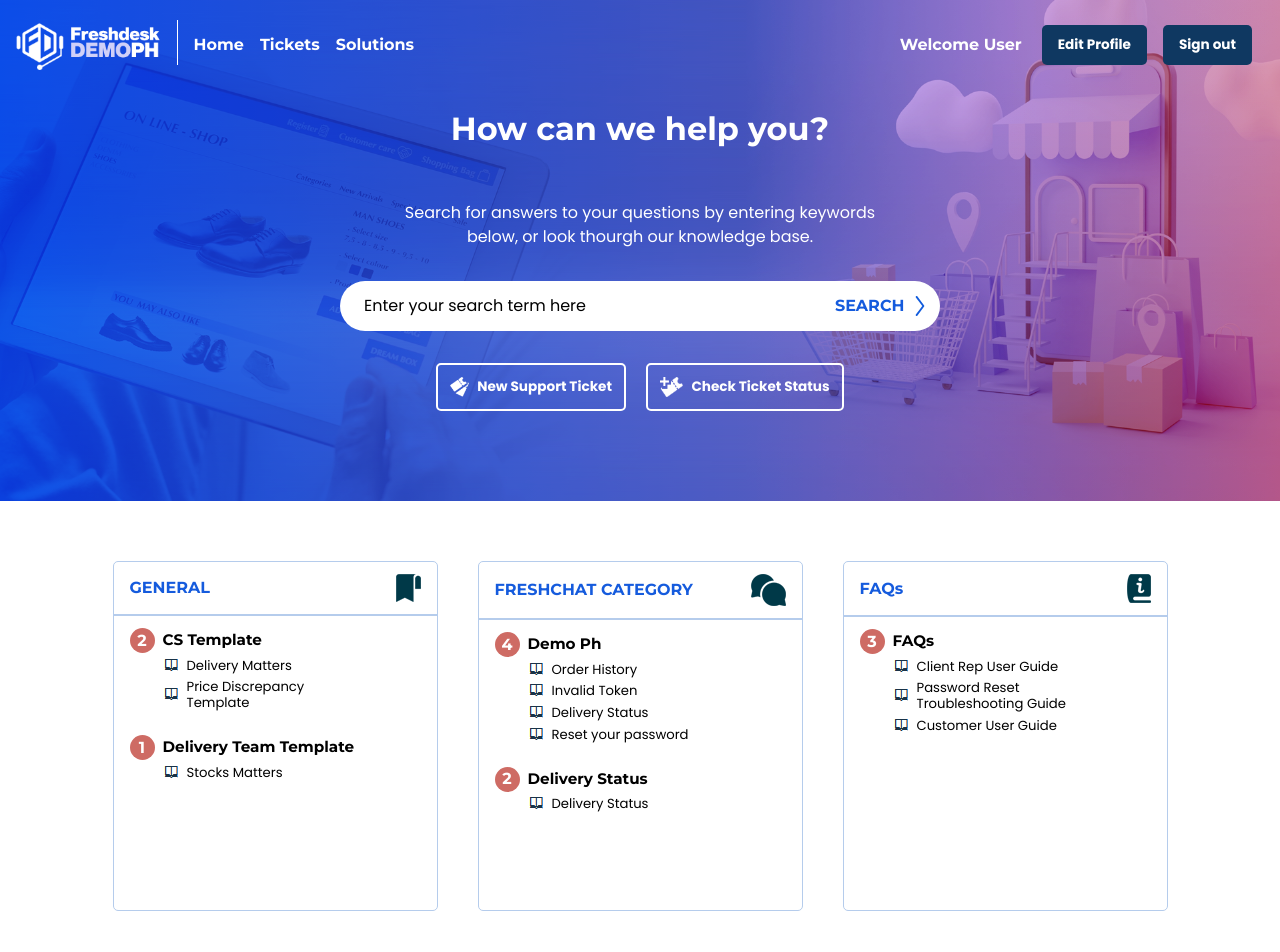
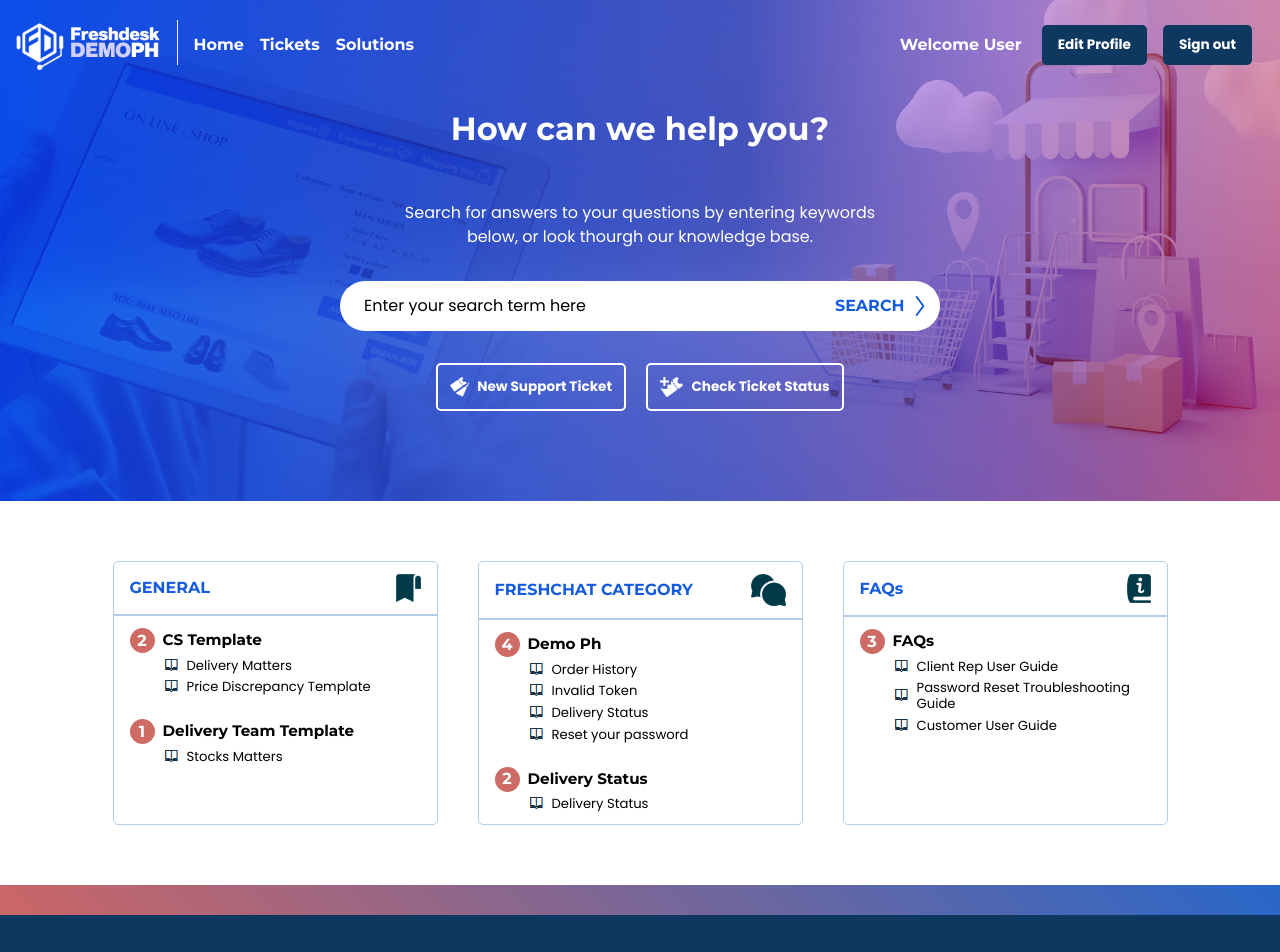
Before and after one commit to fidellim/i4Asia-Technical-Exam, a React (Vite) app: page / in a window 1280 px wide. Shown: the top 952 px of the page. Built offline with nearby package versions, Linux system fonts and the light colour scheme.

Commit message:
make component reusable

```diff
--- a/src/components/HomeCard.jsx
+++ b/src/components/HomeCard.jsx
@@ -1,16 +1,21 @@
 import book from '../assets/book.png'
+import { useLocation } from 'react-router-dom'
 
 const HomeCard = ({ data }) => {
+    const { pathname } = useLocation()
+
     return (
-        <div className="homeCard">
+        <div className={`homeCard ${pathname === '/' ? 'min-h-350' : ''}`}>
             <div className="homeCard-top">
                 <h3>{data.title}</h3>
                 <img src={data.icon} alt="" />
             </div>
             <div className="homeCard-bottom">
-                {data.topics.map((topic) => (
-                    <div key={topic.title} className="topic-container">
-                        <h3 className="topic-number">{topic.number}</h3>
+                {data.topics.map((topic, index) => (
+                    <div key={`${topic} ${index}`} className="topic-container">
+                        {topic.number && (
+                            <h3 className="topic-number">{topic.number}</h3>
+                        )}
                         <div className="topic-subheading-container">
                             <h4 className="topic-title">{topic.title}</h4>
                             {topic.subheadings.map((subheading, index) => (
@@ -19,7 +24,13 @@ const HomeCard = ({ data }) => {
                                     className="topic-subheading"
                                 >
                                     <img src={book} alt="" />
-                                    <a>{subheading}</a>
+                                    <a
+                                        className={`${
+                                            pathname === '/' ? 'max-w-150' : ''
+                                        }`}
+                                    >
+                                        {subheading}
+                                    </a>
                                 </div>
                             ))}
                         </div>
--- a/src/scss/components/_homeCard.scss
+++ b/src/scss/components/_homeCard.scss
@@ -1,9 +1,9 @@
 .homeCard {
     border: 1px solid #b5ccec;
     border-radius: 5px;
-    min-height: 350px;
     max-width: 325px;
-    width: 325px;
+    // width: 325px;
+    width: 100%;
 }
 
 .homeCard-top {
@@ -71,6 +71,5 @@
 
     a {
         line-height: 1rem;
-        max-width: 150px;
     }
 }
```
